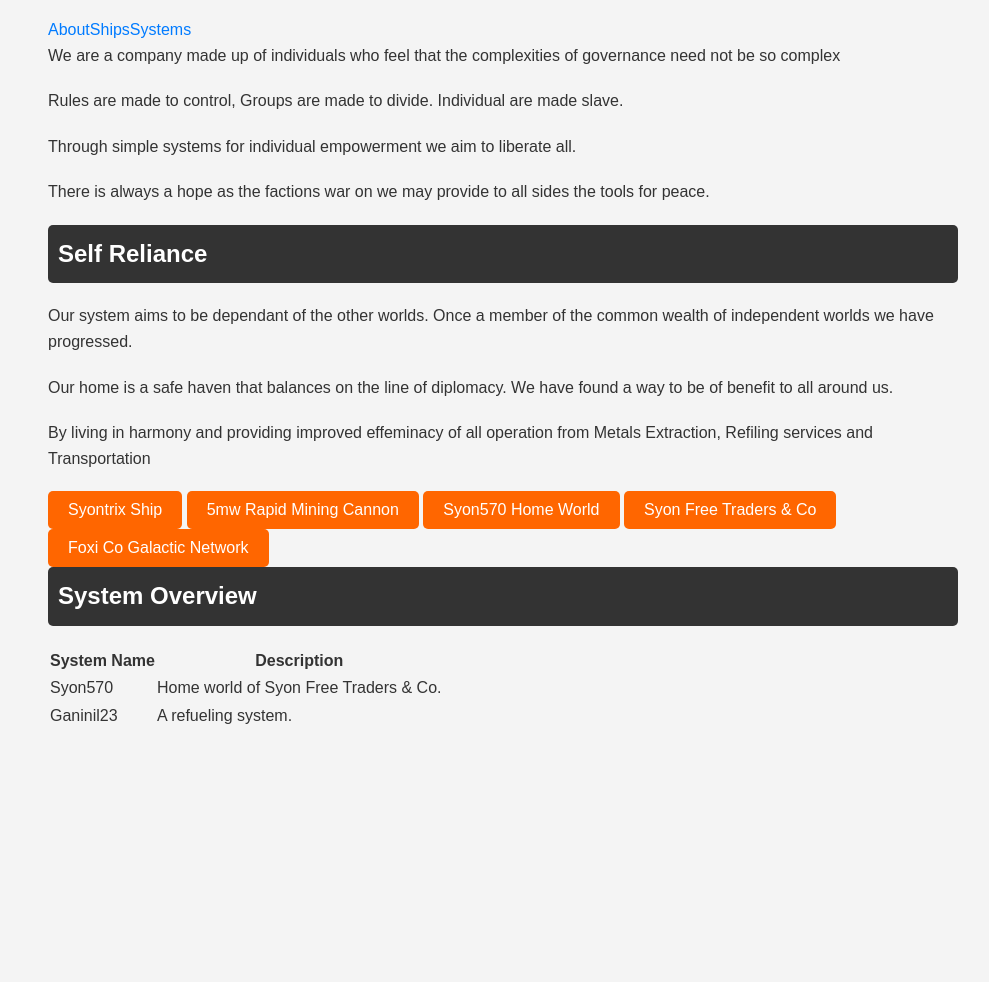
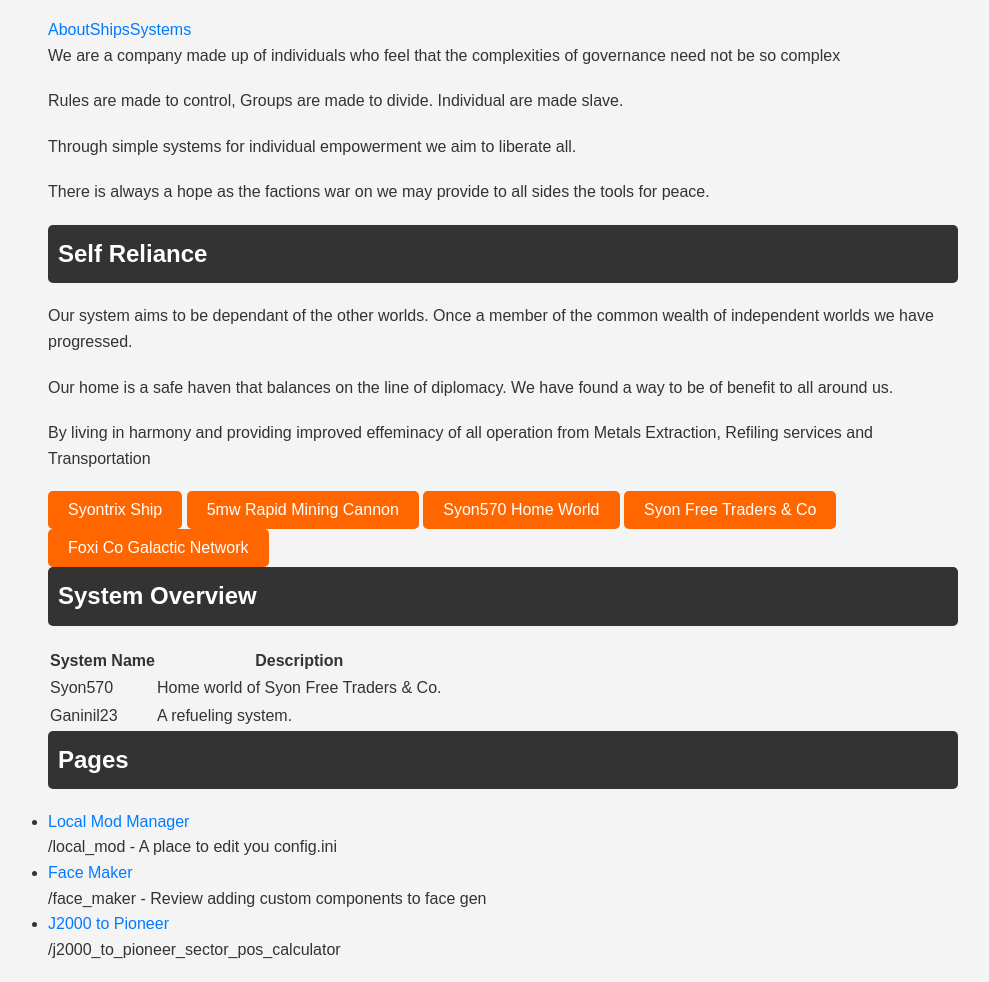
Before and after one commit to syonfox/eapi-space, a plain HTML site: page _foxi/web/index.html in a window 1280 px wide. Shown: the part 107-1089 px from the top of the page, without its empty margins (137-1126 px from the left). Before the commit the page ends 858 px from the top, so only its background shows below. Drawn offline with Linux system fonts and the light colour scheme.

Commit message:
update index.html

```diff
--- a/_foxi/web/index.html
+++ b/_foxi/web/index.html
@@ -18,7 +18,9 @@
 <body>
 
 <h1><img width=32 src="img/logo_1.svg"> Foxi Co. Home Page</h1>
-<nav><a>About</a><a>Ships</a><a>Systems</a></nav>
+<nav><a>About</a><a>Ships</a><a>Systems</a>
+
+</nav>
 <p>We are a company made up of individuals who feel that the complexities of governance need not be so complex</p>
 
 <p>Rules are made to control, Groups are made to divide. Individual are made slave.</p>
@@ -63,5 +65,14 @@
 </table>
 
 
+<section>
+  <h4>Pages</h4> </h4>
+  <ul>
+    <li><a href="./local_mod.html">Local Mod Manager</a></li>/local_mod - A place to edit you config.ini</a>
+    <li><a href="./face_maker.html">Face Maker</a></li>/face_maker - Review adding custom components to face gen</a>
+    <li><a href="./j2000_to_pioneer_sector_pos_calculator.html">J2000 to Pioneer</a></li>/j2000_to_pioneer_sector_pos_calculator</a>
+  </ul>
+</section>
+
 </body>
 </html>
```
